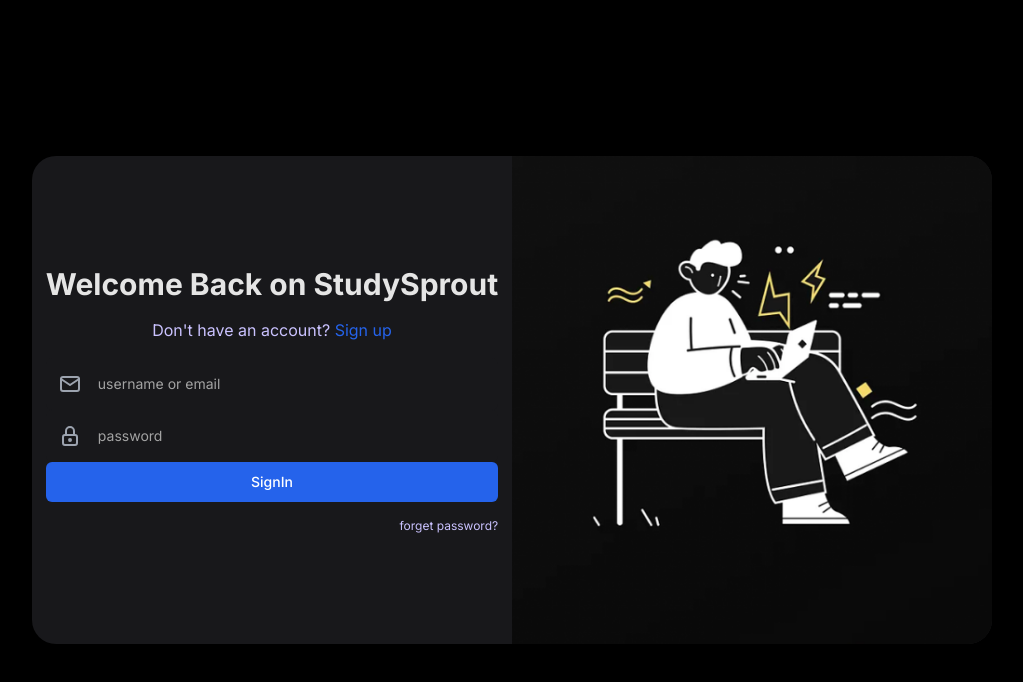
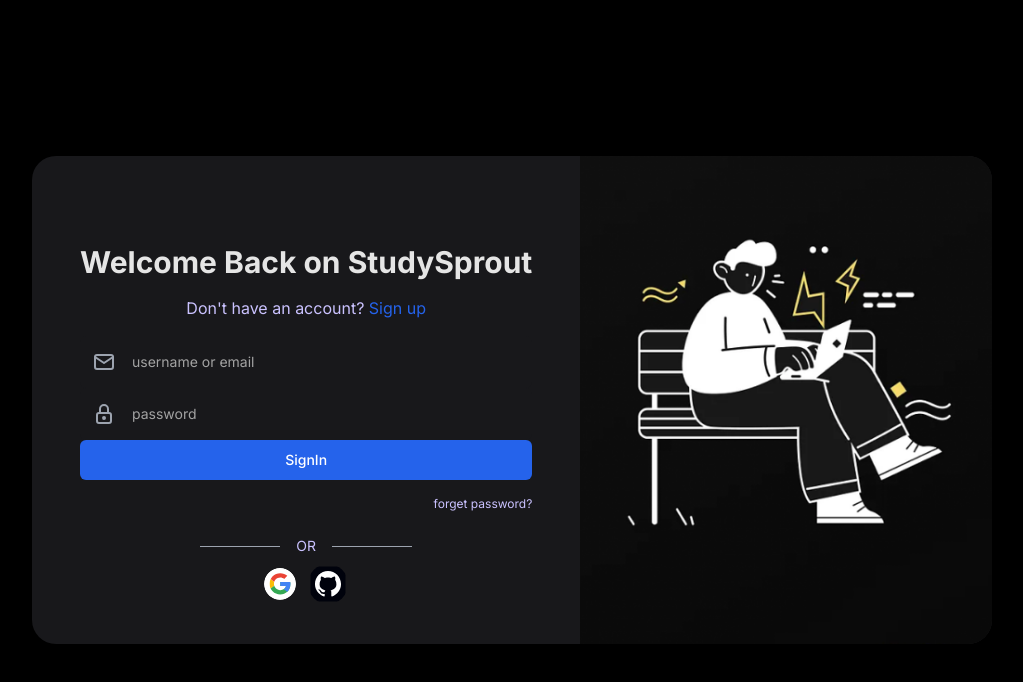
Before and after one commit to ArtiGaund/studysprout, a Next.js app: page /sign-in in a window 1280 px wide. Shown: the top 682 px of the page, without its empty margins (128-1151 px from the left). Built offline with nearby package versions, Linux system fonts and the light colour scheme.

Commit message:
Added OAuth for google and github in nextAuth

```diff
--- a/src/app/(auth)/sign-in/page.tsx
+++ b/src/app/(auth)/sign-in/page.tsx
@@ -13,7 +13,7 @@
 import { signIn } from "next-auth/react";
 import { Loader2 } from "lucide-react";
 import Image from "next/image"
-import { IconMail, IconLock } from "@tabler/icons-react";
+import { IconMail, IconLock, IconBrandGoogle, IconBrandGithub } from "@tabler/icons-react";
 
 const SignIn = () => {
     const [ isSubmitting, setIsSubmitting ] = useState(false)
@@ -74,8 +74,8 @@
     return(
         <div className="flex  bg-black h-screen justify-center items-center ">
             <div className="flex flex-row w-[60rem] h-[30.5rem] rounded-3xl bg-zinc-900">
-                        <div className="flex flex-1 items-center justify-center">
-                            <div className="flex flex-col gap-y-4">
+                        <div className="flex flex-col items-center justify-center gap-2">
+                            <div className="flex flex-col gap-y-4 m-[3rem]">
                                 <h2 className="text-3xl font-bold text-neutral-200">
                                     Welcome Back on StudySprout
                                 </h2>
@@ -129,13 +129,56 @@
 
                 </form>
             </Form>
+
             <div className="flex justify-end text-xs">
                                     <a href="/forgot-password">forget password?</a>
                                 </div>
                         </div>
+                        <div className="flex flex-row items-center mt-[-2rem]">
+                            <div className="w-[5rem] h-[1px] bg-gray-400 mx-2"/>
+                            <span className="text-sm px-2">OR</span>
+                             <div className="w-[5rem] h-[1px] bg-gray-400 mx-2"/>
                         </div>
-                        <div className="flex-1 w-full h-full rounded-r-3xl overflow-hidden">
-                            <Image src="/images/login.PNG" width={500} height={400} alt="signup" />
+                        {/* Social handle */}
+                        <div className="flex flex-row items-center gap-x-3">
+                            <div className="flex w-[2rem] h-[2rem] rounded-full overflow-hidden relative">
+                                <button
+                                className="cursor-pointer"
+                                onClick={() => signIn('google') }
+                                >
+                                    <Image
+                                    src="/images/google.svg"
+                                    fill
+                                    alt="google image"
+                                    style={{ objectFit: "cover"}}
+                                    className="absolute inset-0"
+                                    />
+                                </button>
+                            </div>
+                           <div className="flex w-[2.5rem] h-[2.5rem] rounded-full overflow-hidden relative">
+                             <button
+                                className="cursor-pointer"
+                                onClick={() => signIn('github')}
+                                >
+                                    <Image
+                                    src="/images/github.svg"
+                                    fill
+                                    alt="google image"
+                                    style={{ objectFit: "cover"}}
+                                    className="absolute inset-0"
+                                    />
+                                </button>
+                            </div>
+                        </div>
+                        </div>
+                        <div className="flex-1 w-full h-full rounded-r-3xl overflow-hidden relative">
+                            <Image
+                            src="/images/login.PNG"
+                            fill
+                              alt="signup"
+                              style={{ objectFit: "cover"}}
+                              className="absolute inset-0"
+                              />
                         </div>
                     </div>
         </div>
--- a/src/app/(auth)/sign-up/page.tsx
+++ b/src/app/(auth)/sign-up/page.tsx
@@ -18,6 +18,7 @@
 import { Loader2 } from "lucide-react"
 import Image from "next/image"
 import { IconUser, IconMail, IconLock } from "@tabler/icons-react";
+import { signIn } from "next-auth/react"
 
 
 const SignUp = () => {
@@ -92,8 +93,8 @@
     return(
         <div className="flex  bg-black h-screen justify-center items-center ">
             <div className="flex flex-row w-[60rem] h-[30.5rem] rounded-3xl bg-zinc-900">
-            <div className="flex flex-1 items-center justify-center">
-                <div className="flex flex-col gap-y-4">
+            <div className="flex flex-col items-center justify-center gap-2">
+                <div className="flex flex-col gap-y-4 m-[2rem]">
                     <h2 className="text-3xl font-bold text-neutral-200">
                         Welcome to StudySprout
                     </h2>
@@ -180,9 +181,51 @@
                     </Form>
 
             </div>
+            <div className="flex flex-row items-center mt-[-2rem]">
+                <div className="w-[5rem] h-[1px] bg-gray-400 mx-2"/>
+                <span className="text-sm px-2">OR</span>
+                <div className="w-[5rem] h-[1px] bg-gray-400 mx-2"/>
             </div>
-            <div className="flex-1 w-full h-full rounded-r-3xl overflow-hidden">
-                <Image src="/images/login.PNG" width={500} height={400} alt="signup" />
+            {/* Social handle */}
+            <div className="flex flex-row items-center gap-x-3">
+                <div className="flex w-[2rem] h-[2rem] rounded-full overflow-hidden relative">
+                    <button
+                        className="cursor-pointer"
+                        onClick={() => signIn('google') }
+                        >
+                        <Image
+                            src="/images/google.svg"
+                            fill
+                            alt="google image"
+                            style={{ objectFit: "cover"}}
+                            className="absolute inset-0"
+                            />
+                    </button>
+                </div>
+                <div className="flex w-[2.5rem] h-[2.5rem] rounded-full overflow-hidden relative">
+                    <button
+                        className="cursor-pointer"
+                        onClick={() => signIn('github')}
+                        >
+                        <Image
+                            src="/images/github.svg"
+                            fill
+                            alt="google image"
+                            style={{ objectFit: "cover"}}
+                            className="absolute inset-0"
+                            />
+                    </button>
+                </div>
+            </div>
+            </div>
+            <div className="flex-1 w-full h-full rounded-r-3xl overflow-hidden relative">
+                <Image
+                    src="/images/login.PNG"
+                    fill
+                    alt="signup"
+                    style={{ objectFit: "cover"}}
+                    className="absolute inset-0"
+                />
             </div>
         </div>
         </div>
--- a/src/app/api/auth/[...nextauth]/options.ts
+++ b/src/app/api/auth/[...nextauth]/options.ts
@@ -4,6 +4,9 @@
 import bcrypt from "bcryptjs"
 import dbConnect from "@/lib/dbConnect";
 import {UserModel} from "@/model/index";
+import GithubProvider from "next-auth/providers/github"
+import GoogleProvider from "next-auth/providers/google"
+import crypto from "crypto"
 
 export const authOptions: NextAuthOptions = {
     providers: [
@@ -47,9 +50,40 @@
                     throw new Error(err)
                 }
               }
+        }),
+        GithubProvider({
+            clientId: process.env.GITHUB_ID as string,
+            clientSecret: process.env.GITHUB_SECRET as string
+        }),
+        GoogleProvider({
+            clientId: process.env.GOOGLE_ID as string,
+            clientSecret: process.env.GOOGLE_SECRET as string
         })
     ],
     callbacks: {
+        async signIn({ user, account }){
+            await dbConnect();
+
+            // for Github login, ensure user exists in DB
+            if(account?.provider === 'github' || account?.provider === 'google'){
+                let existingUser = await UserModel.findOne({ email: user.email });
+
+                if(!existingUser){
+                    existingUser = await UserModel.create({
+                        email: user.email,
+                        image: user.image,
+                        isVerified: true,
+                         username: user.name?.replace(/\s+/g, "").toLowerCase(),
+                         password: crypto.randomBytes(16).toString("hex"),
+                    })
+                }
+
+                user._id = existingUser._id.toString();
+                user.isVerified = existingUser.isVerified;
+                user.username = existingUser.username;
+            }
+            return true;
+        },
         // adding maximum data in this token => then add this data in session through token (either have token
             // access or session access I can fetch values from it anytime)
 
```
Also changed, not shown: public/images/github.svg (added), public/images/google.svg (added).
